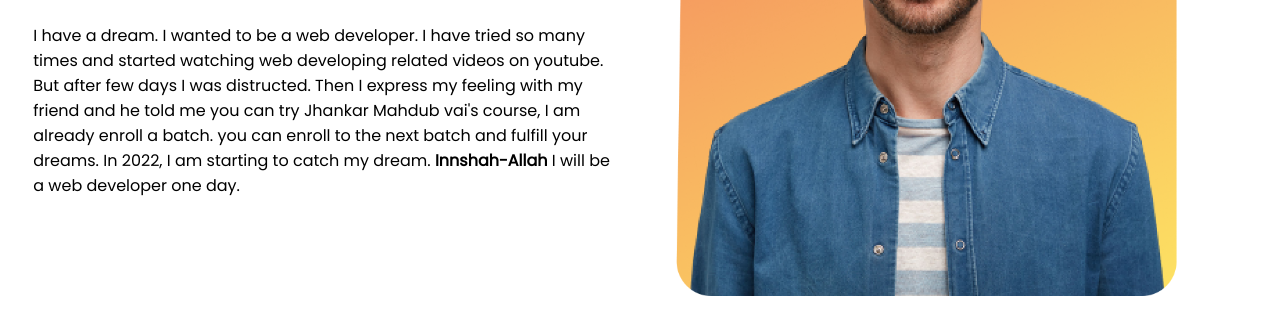
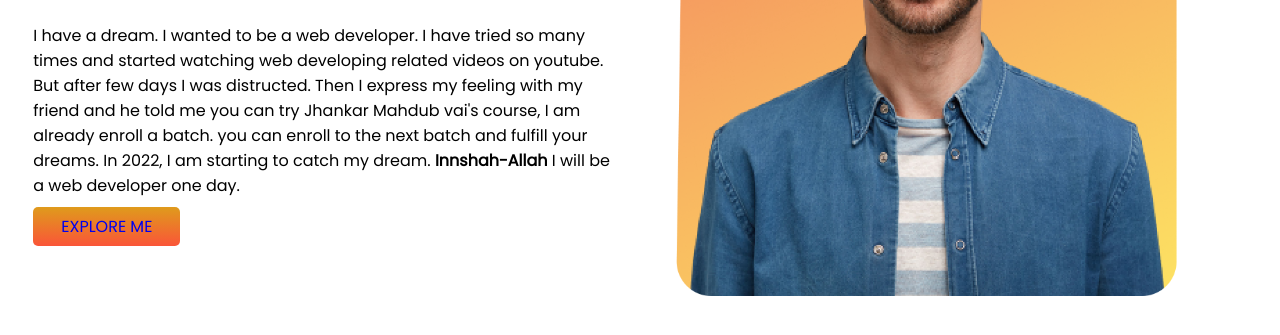
Before and after one commit to Aminulislam1710/mission-2022, a plain HTML site: page index.html in a window 1280 px wide. Shown: the part 285-620 px from the top of the page. Drawn offline with Linux system fonts and the light colour scheme.

Commit message:
button added

```diff
--- a/index.html
+++ b/index.html
@@ -26,6 +26,8 @@
                 batch
                 and fulfill your dreams. In 2022, I am starting to catch my dream. <b>Innshah-Allah</b> I will be a web
                 developer one day.</p>
+            <a class="link-button" target="_blank" href="https://www.linkedin.com/in/md-aminul-islam-665523154/">EXPLORE
+                ME</a>
         </div>
         <div class="half-width">
             <img src="images/person/person-1.png" alt="">
--- a/style.css
+++ b/style.css
@@ -17,3 +17,10 @@ section{
 .half-width img{
     width: 90%;
 }
+.link-button{
+    text-decoration: none;
+    background-image: linear-gradient(rgb(223, 155, 28), rgb(250, 85, 56));
+    padding: 8px 28px;
+    border-radius: 5px;
+
+}
```
